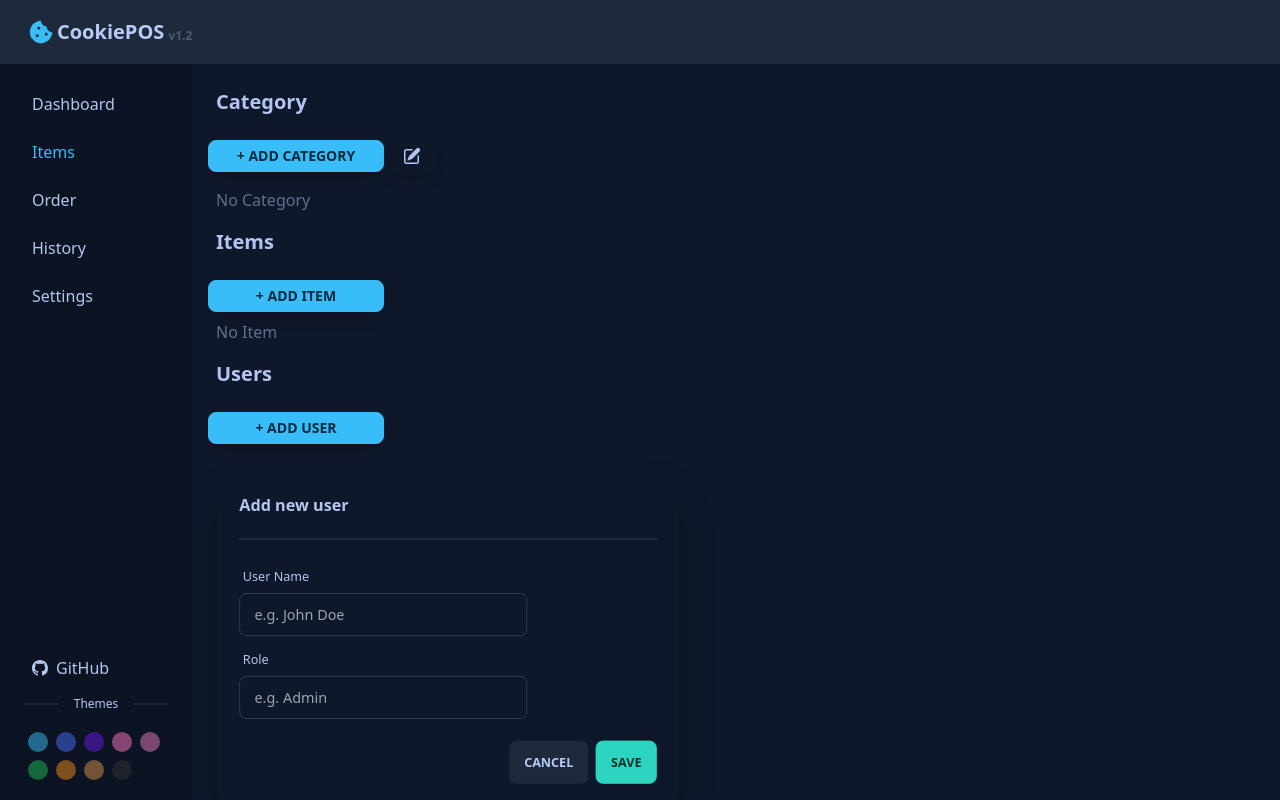
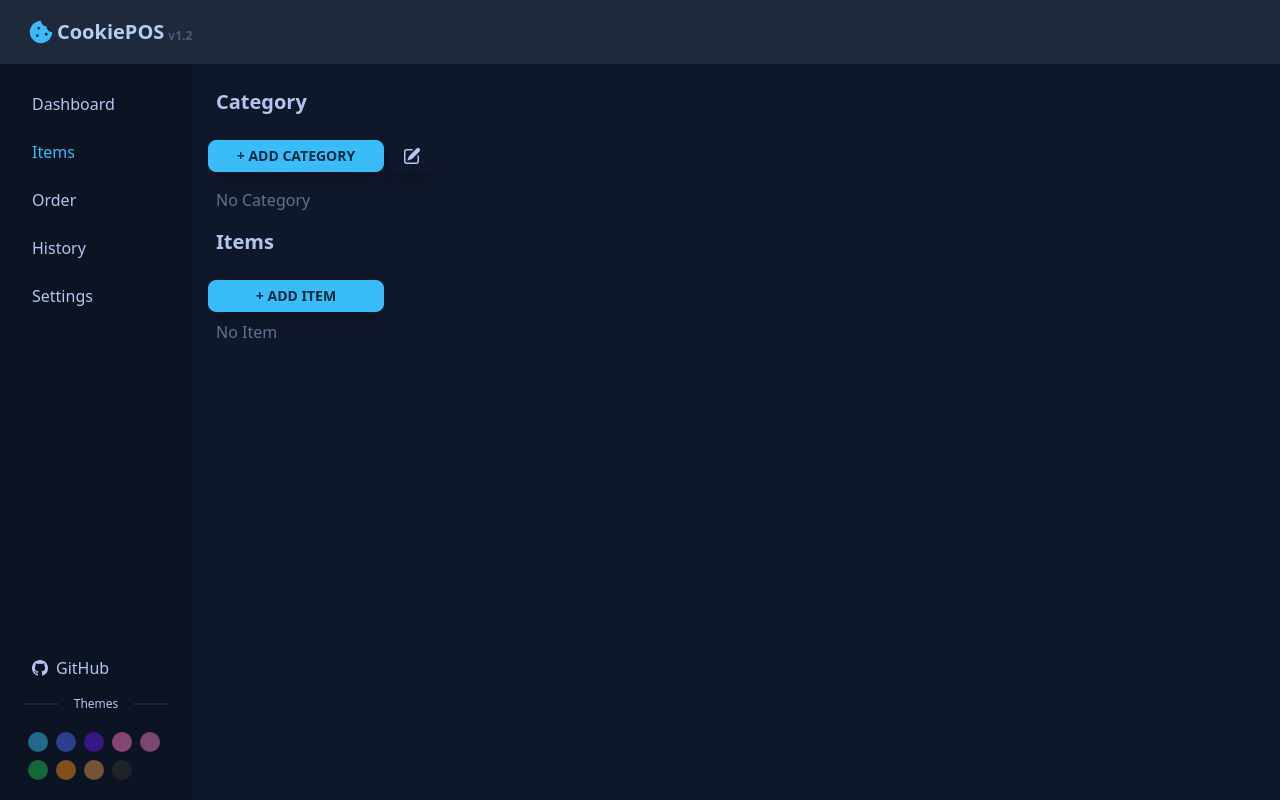
Before and after one commit to abdulhafizk/cashier-pos, a Next.js app: page /items in a window 1280 px wide. Built offline with nearby package versions, Linux system fonts and the light colour scheme.

Commit message:
Share ke wa🚀

```diff
--- a/pages/history.jsx
+++ b/pages/history.jsx
@@ -64,6 +64,15 @@ export default function History() {
       const pdf = new jsPDF();
       pdf.addImage(imgData, "PNG", 0, 0);
       pdf.save("receipt.pdf");
+    });
+  }
+
+  function shareToWhatsApp() {
+    const input = document.getElementById("screenshot");
+    html2canvas(input).then((canvas) => {
+      const imgData = canvas.toDataURL("image/png");
+      const waUrl = `https://wa.me/?text=${encodeURIComponent(imgData)}`;
+      window.open(waUrl, "_blank");
     });
   }
 
@@ -254,6 +263,9 @@ export default function History() {
               <button onClick={downloadReceipt} className="btn btn-primary">
                 Download Struk
               </button>
+              <button onClick={shareToWhatsApp} className="btn btn-success">
+                Share ke WA
+              </button>
               <label
                 onClick={() => setDetailModal((prev) => !prev)}
                 className="btn"
--- a/pages/items.jsx
+++ b/pages/items.jsx
@@ -442,68 +442,6 @@ export default function Items() {
           </div>
         )}
 
-        <h1 className="text-xl font-bold text-base-content pl-6 pb-2 pt-4">
-          Users
-        </h1>
-
-        <div className="ml-4 mt-4">
-          <label
-            onClick={() => setUserModal((prev) => !prev)}
-            className="btn btn-sm btn-primary shadow-lg mb-2 mr-2 w-44 select-none hover:animate-pulse"
-          >
-            <span>+ Add User</span>
-          </label>
-        </div>
-        <div className="modal-box relative">
-          <div>
-            <form onSubmit={userSubmit}>
-              <h3 className="font-bold text-lg">Add new user</h3>
-              <div className="divider"></div>
-
-              <div className="form-control w-full max-w-xs mb-2">
-                <label className="label">
-                  <span className="label-text">User Name</span>
-                </label>
-                <input
-                  type="text"
-                  name="name"
-                  value={userForm.name}
-                  onChange={(event) => handleUserChange(event)}
-                  placeholder="e.g. John Doe"
-                  className="input input-bordered text-base w-full max-w-xs"
-                  required
-                />
-              </div>
-
-              <div className="form-control w-full max-w-xs mb-2">
-                <label className="label">
-                  <span className="label-text">Role</span>
-                </label>
-                <input
-                  type="text"
-                  name="role"
-                  value={userForm.role}
-                  onChange={(event) => handleUserChange(event)}
-                  placeholder="e.g. Admin"
-                  className="input input-bordered text-base w-full max-w-xs"
-                  required
-                />
-              </div>
-
-              <div className="modal-action">
-                <label
-                  htmlFor="user-modal"
-                  className="btn bg-none"
-                  onClick={() => setUserModal((prev) => !prev)}
-                >
-                  Cancel
-                </label>
-                <button className="btn btn-success">Save</button>
-              </div>
-            </form>
-          </div>
-        </div>
-
         {/* category modal */}
         <div
           className={`modal modal-bottom sm:modal-middle ${
```
